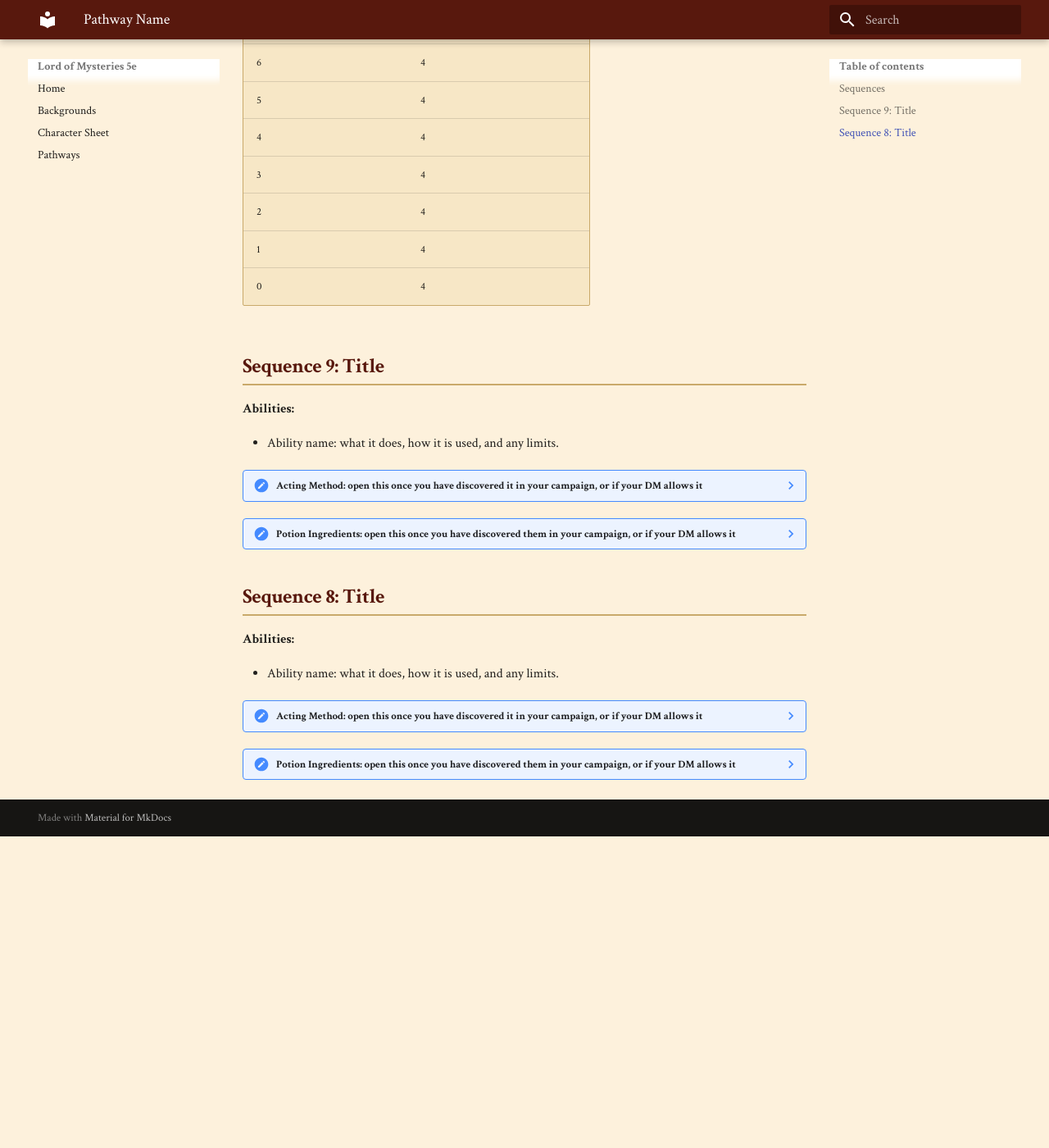
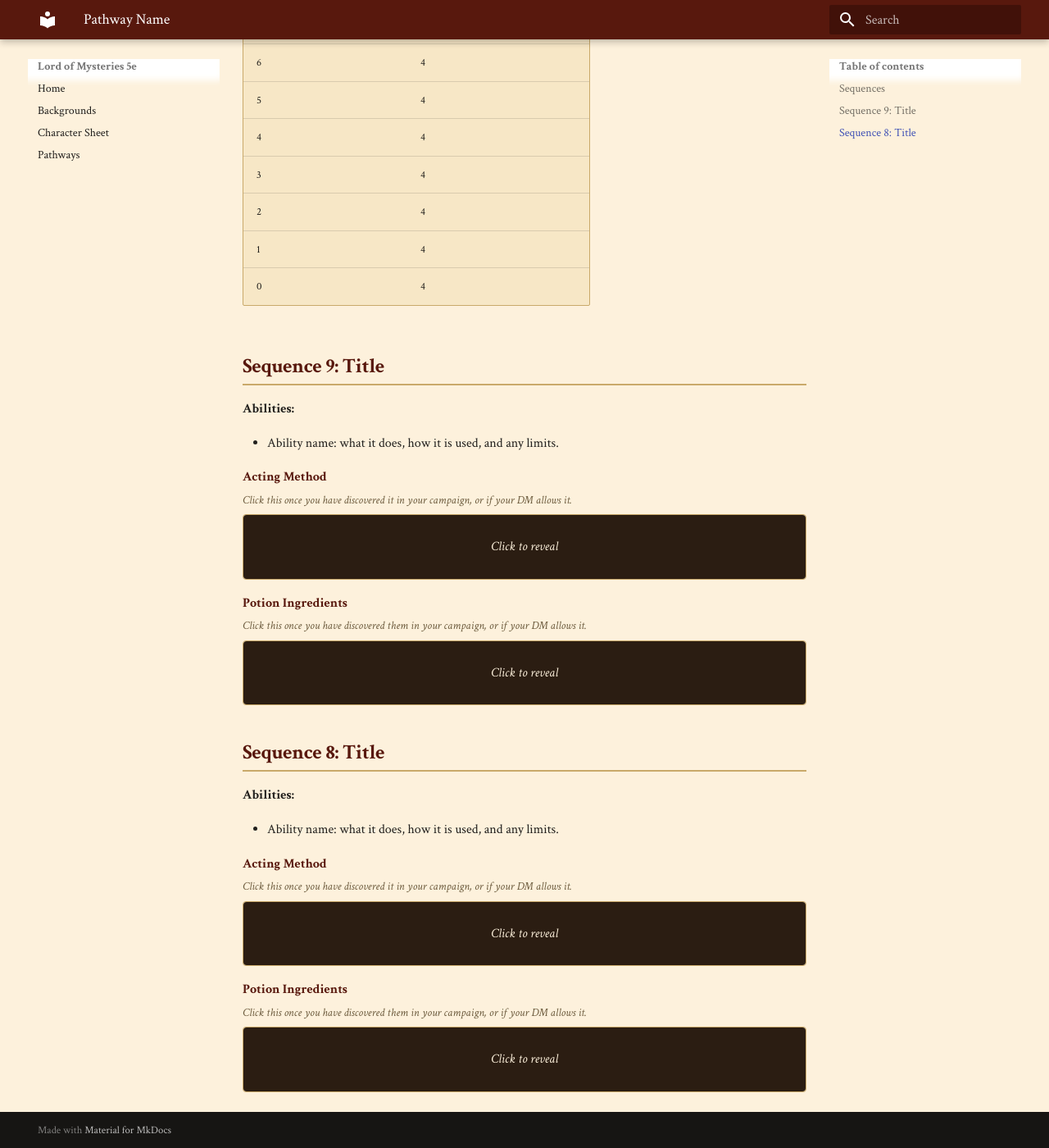
Before and after one commit to TwilightHermit/lotm-wiki, an MkDocs documentation site: the page built from docs/pathways/example-pathway.md, in a window 1280 px wide and 1400 px high, scrolled down 514 px. Shown: the whole window at 82% size. Built offline with MkDocs 1.6.1 and Material for MkDocs 9.7.7, drawn with Linux system fonts in a browser that asks for light colours; before the commit the page ends 1534 px from its top, so only the background shows below that.

Commit message:
Replace notes with spoiler divs for acting methods

```diff
--- a/docs/pathways/example-pathway.md
+++ b/docs/pathways/example-pathway.md
@@ -27,13 +27,21 @@
 
 - Ability name: what it does, how it is used, and any limits.
 
-??? note "Acting Method: open this once you have discovered it in your campaign, or if your DM allows it"
+<div class="spoiler" markdown>
+<div class="spoiler-title">Acting Method</div>
+<div class="spoiler-hint">Click this once you have discovered it in your campaign, or if your DM allows it.</div>
+<div class="spoiler-body" markdown>
+Write the acting method here.
+</div>
+</div>
 
-    Write the acting method here.
-
-??? note "Potion Ingredients: open this once you have discovered them in your campaign, or if your DM allows it"
-
-    Write the ingredients here.
+<div class="spoiler" markdown>
+<div class="spoiler-title">Potion Ingredients</div>
+<div class="spoiler-hint">Click this once you have discovered them in your campaign, or if your DM allows it.</div>
+<div class="spoiler-body" markdown>
+Write the ingredients here.
+</div>
+</div>
 
 ## Sequence 8: Title
 
@@ -41,10 +49,18 @@
 
 - Ability name: what it does, how it is used, and any limits.
 
-??? note "Acting Method: open this once you have discovered it in your campaign, or if your DM allows it"
+<div class="spoiler" markdown>
+<div class="spoiler-title">Acting Method</div>
+<div class="spoiler-hint">Click this once you have discovered it in your campaign, or if your DM allows it.</div>
+<div class="spoiler-body" markdown>
+Write the acting method here.
+</div>
+</div>
 
-    Write the acting method here.
-
-??? note "Potion Ingredients: open this once you have discovered them in your campaign, or if your DM allows it"
-
-    Write the ingredients here.
+<div class="spoiler" markdown>
+<div class="spoiler-title">Potion Ingredients</div>
+<div class="spoiler-hint">Click this once you have discovered them in your campaign, or if your DM allows it.</div>
+<div class="spoiler-body" markdown>
+Write the ingredients here.
+</div>
+</div>
```
